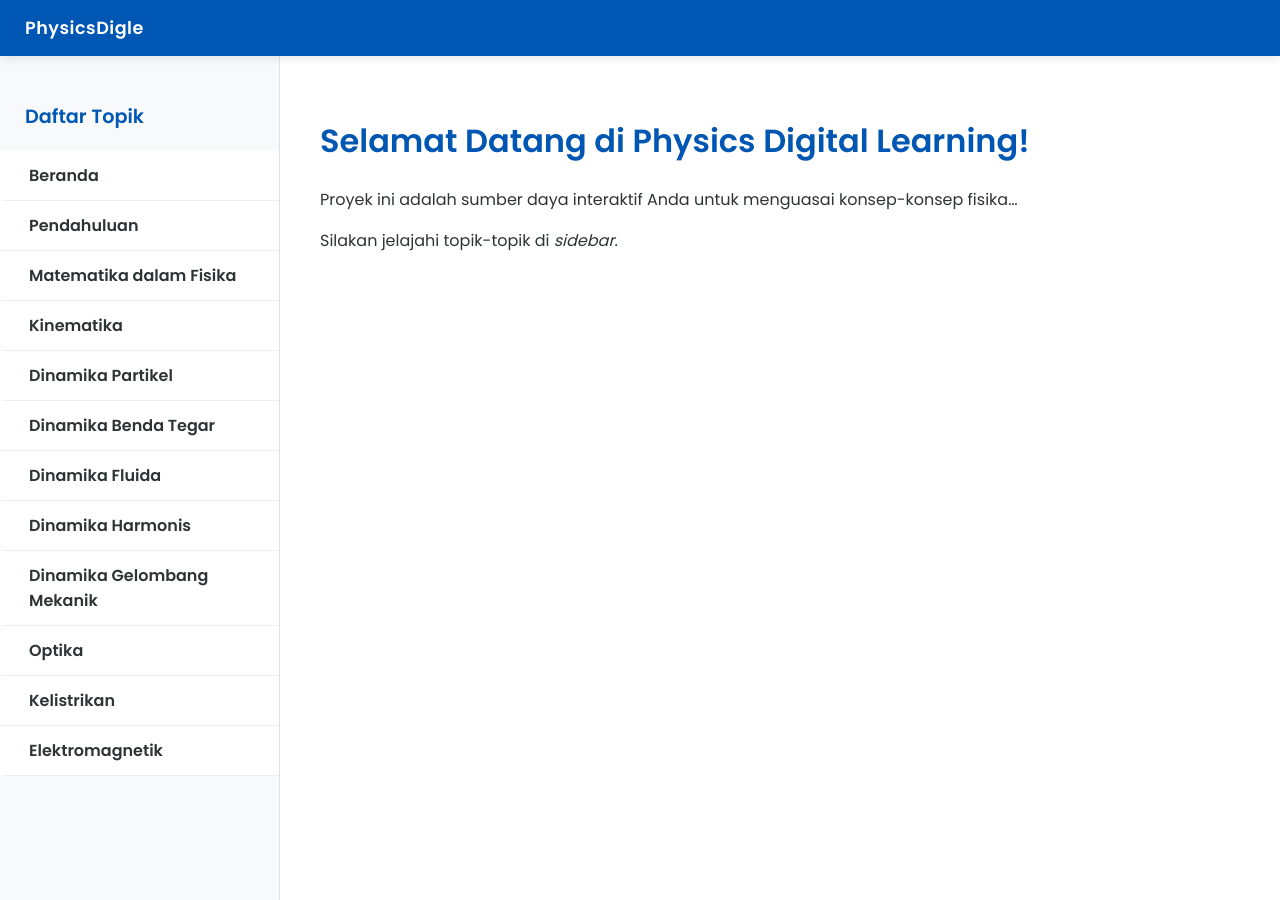
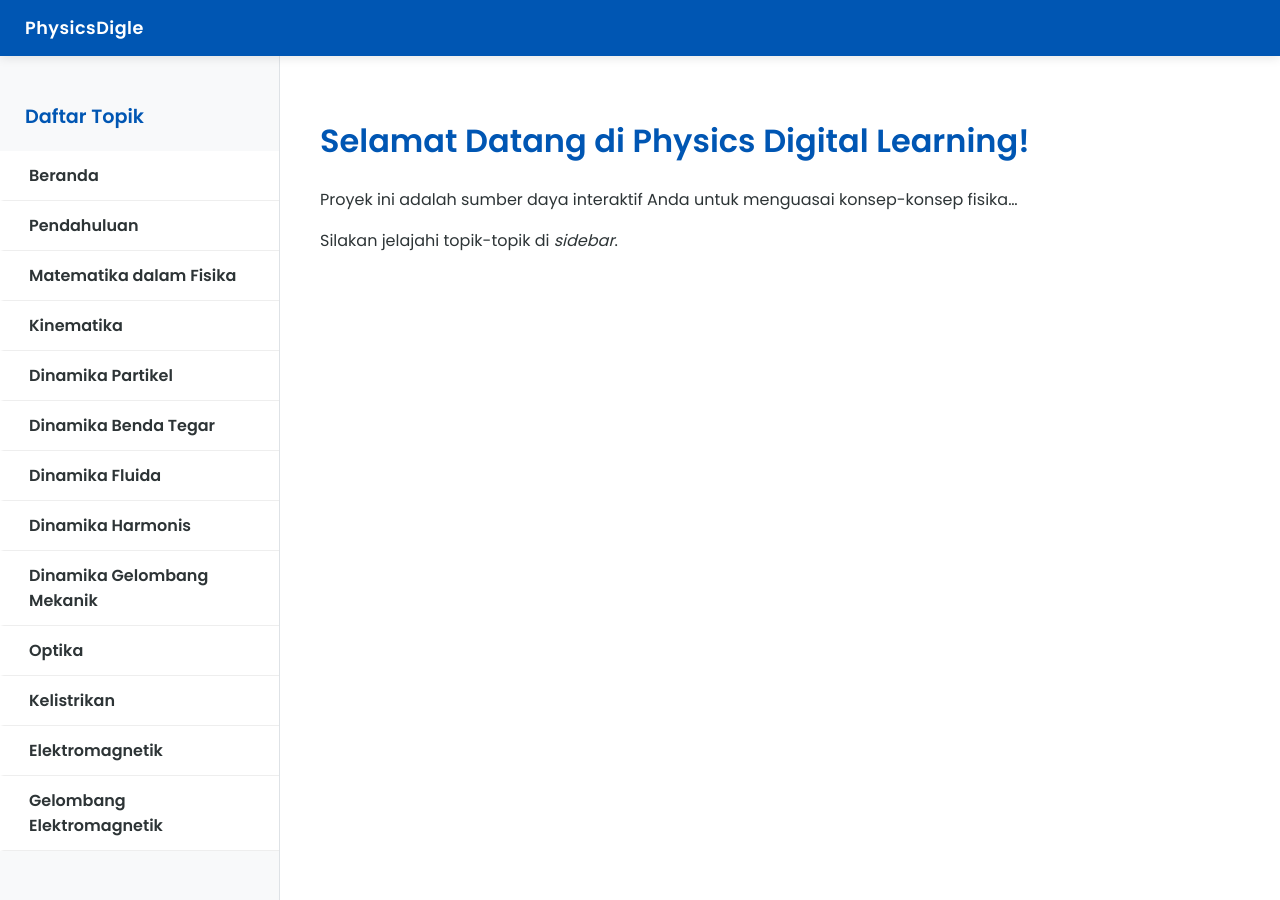
Before and after one commit to alasyariyphysics/physicsdigle, a Jekyll site: the page built from index.md, in a window 1280 px wide. Built offline with Jekyll 4.4.1, drawn with Linux system fonts in a browser that asks for light colours; nearby versions of some CDN libraries; part of the change alters nothing that is shown.

```diff
--- a/_includes/sidebar.html
+++ b/_includes/sidebar.html
@@ -123,8 +123,11 @@
           <li><a href="{{ site.baseurl }}/topics/superposisi-gelombang.html">Superposisi Gelombang</a></li>
           <li><a href="{{ site.baseurl }}/topics/superposisi-gelombang-ujung-terikat.html">Superposisi Gelombang Ujung Terikat</a></li>
           <li><a href="{{ site.baseurl }}/topics/superposisi-gelombang-ujung-bebas.html">Superposisi Gelombang Ujung Bebas</a></li>
-          <li><a href="{{ site.baseurl }}/topics/interferensi.html">Interferensi</a></li>
-          <li><a href="{{ site.baseurl }}/topics/difraksi.html">Difraksi</a></li>
+          <li><a href="{{ site.baseurl }}/topics/interferensi-gelombang-mekanik.html">Interferensi Gelombang Mekanik</a></li>
+          <li><a href="{{ site.baseurl }}/topics/difraksi-gelombang-mekanik.html">Difraksi Gelombang Mekanik</a></li>
+          <li><a href="{{ site.baseurl }}/topics/gelombang-suara.html">Gelombang Suara</a></li>
+          <li><a href="{{ site.baseurl }}/topics/intensitas-suara.html">Intensitas Suara</a></li>
+          <li><a href="{{ site.baseurl }}/topics/efek-doppler.html">Efek Doppler</a></li>
         </ul>
       </li>
 
@@ -206,6 +209,20 @@
         </ul>
       </li>
 
+      <li>
+        <a href="#" class="collapsible">Gelombang Elektromagnetik</a>
+        <ul class="sub-menu">
+          <li><a href="{{ site.baseurl }}/topics/gelombang-elektromagnetik.html">Gelombang Elektromagentik</a></li>
+          <li><a href="{{ site.baseurl }}/topics/interferensi-cahaya.html">Interferensi Cahaya</a></li>
+          <li><a href="{{ site.baseurl }}/topics/difraksi-cahaya.html">Difraksi Cahaya</a></li>
+          <li><a href="{{ site.baseurl }}/topics/dispersi-cahaya-putih.html">Dispersi Cahaya Putih</a></li>
+          <li><a href="{{ site.baseurl }}/topics/antenna.html">Antenna</a></li>
+          <li><a href="{{ site.baseurl }}/topics/analog-digital.html">Analog-Digital</a></li>
+        </ul>
+      </li>
+
+
+
     </ul>
   </nav>
 </aside>
```
